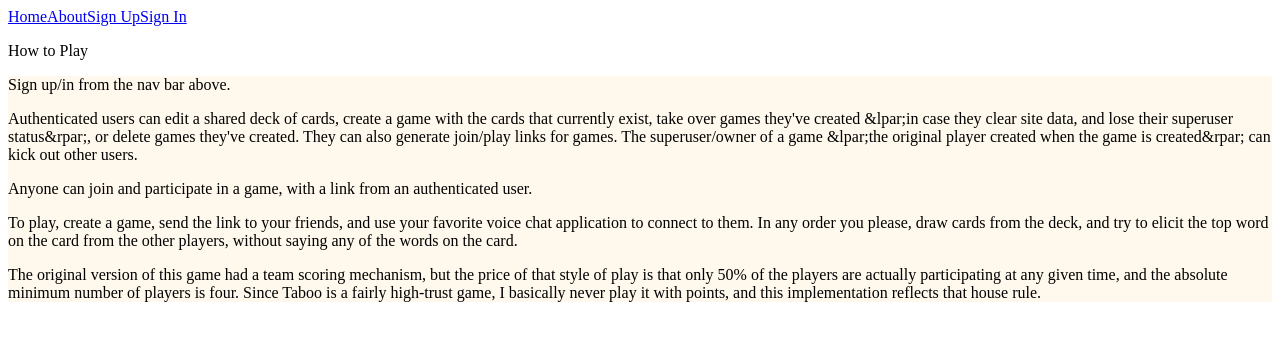
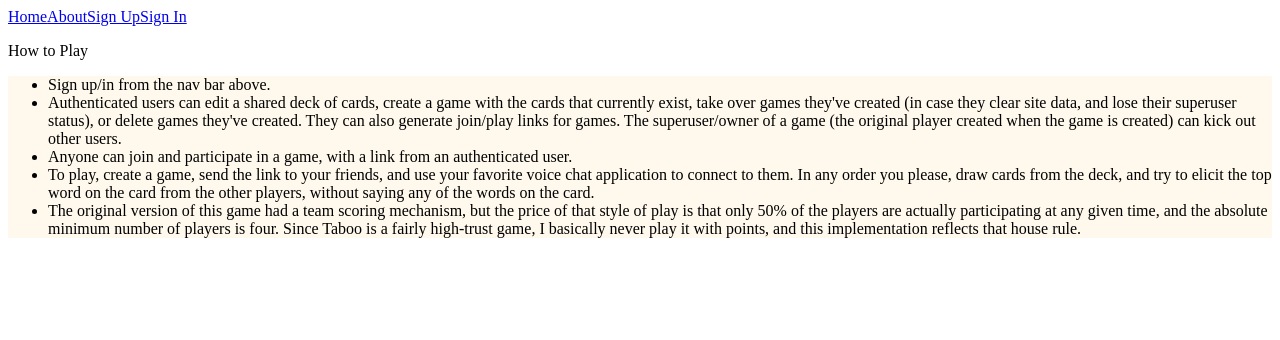
Before and after one commit to ejspriggs/taboo-game, a React (Vite) app in the folder frontend/: page / in a window 1280 px wide. Shown: the top 340 px of the page. Built offline with nearby package versions, Linux system fonts and the light colour scheme.

Commit message:
Better instructions.

```diff
--- a/frontend/src/components/HowToPlay/index.jsx
+++ b/frontend/src/components/HowToPlay/index.jsx
@@ -1,30 +1,32 @@
 export default function HowToPlay() {
     return <>
         <p className="text-4xl text-center py-4">How to Play</p>
-        <div className="p-2 m-2 border-2 border-black rounded-xl bg-floral-white text-lg">
-            <p>
+        <div className="px-8 py-2 m-2 border-2 border-black rounded-xl bg-floral-white text-lg">
+            <ul className="list-disc">
+                <li>
                     Sign up/in from the nav bar above.
-            </p>
-            <p>
+                </li>
+                <li>
                     Authenticated users can edit a shared deck of cards, create a game with the cards that currently exist,
-                take over games they&apos;ve created &lpar;in case they clear site data, and lose their superuser status&rpar;,
+                    take over games they&apos;ve created (in case they clear site data, and lose their superuser status),
                     or delete games they&apos;ve created.  They can also generate join/play links for games.  The superuser/owner
-                of a game &lpar;the original player created when the game is created&rpar; can kick out other users.
-            </p>
-            <p>
+                    of a game (the original player created when the game is created) can kick out other users.
+                </li>
+                <li>
                     Anyone can join and participate in a game, with a link from an authenticated user.
-            </p>
-            <p>
+                </li>
+                <li>
                     To play, create a game, send the link to your friends, and use your favorite voice chat application to
                     connect to them.  In any order you please, draw cards from the deck, and try to elicit the top word on the
                     card from the other players, without saying any of the words on the card.
-            </p>
-            <p>
+                </li>
+                <li>
                     The original version of this game had a team scoring mechanism, but the price of that style of play is that
                     only 50% of the players are actually participating at any given time, and the absolute minimum number of players
                     is four. Since Taboo is a fairly high-trust game, I basically never play it with points, and this implementation
                     reflects that house rule.
-            </p>
+                </li>
+            </ul>
         </div>
     </>;
 }
```
Lines whose indentation alone changed are shown as unchanged.
